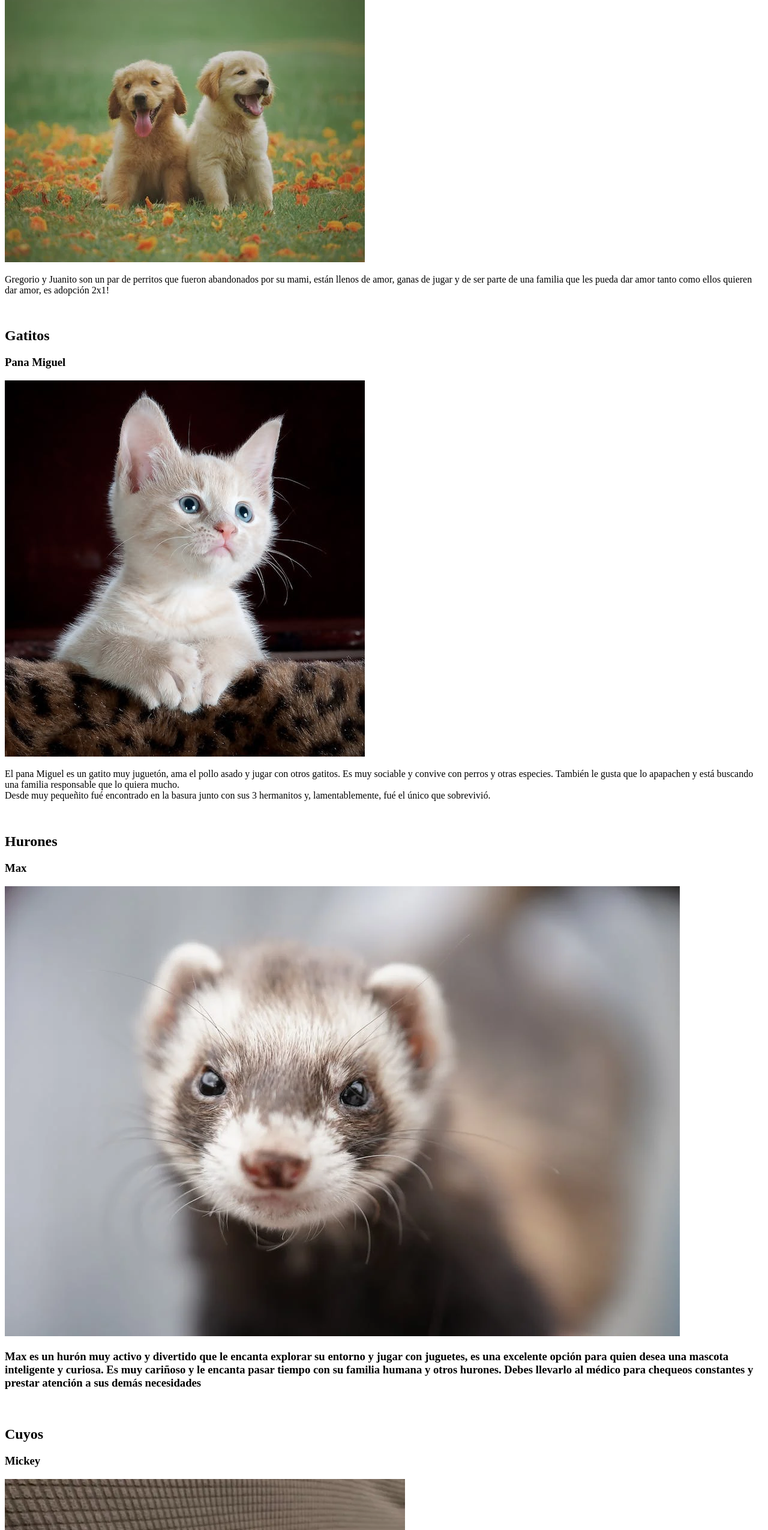
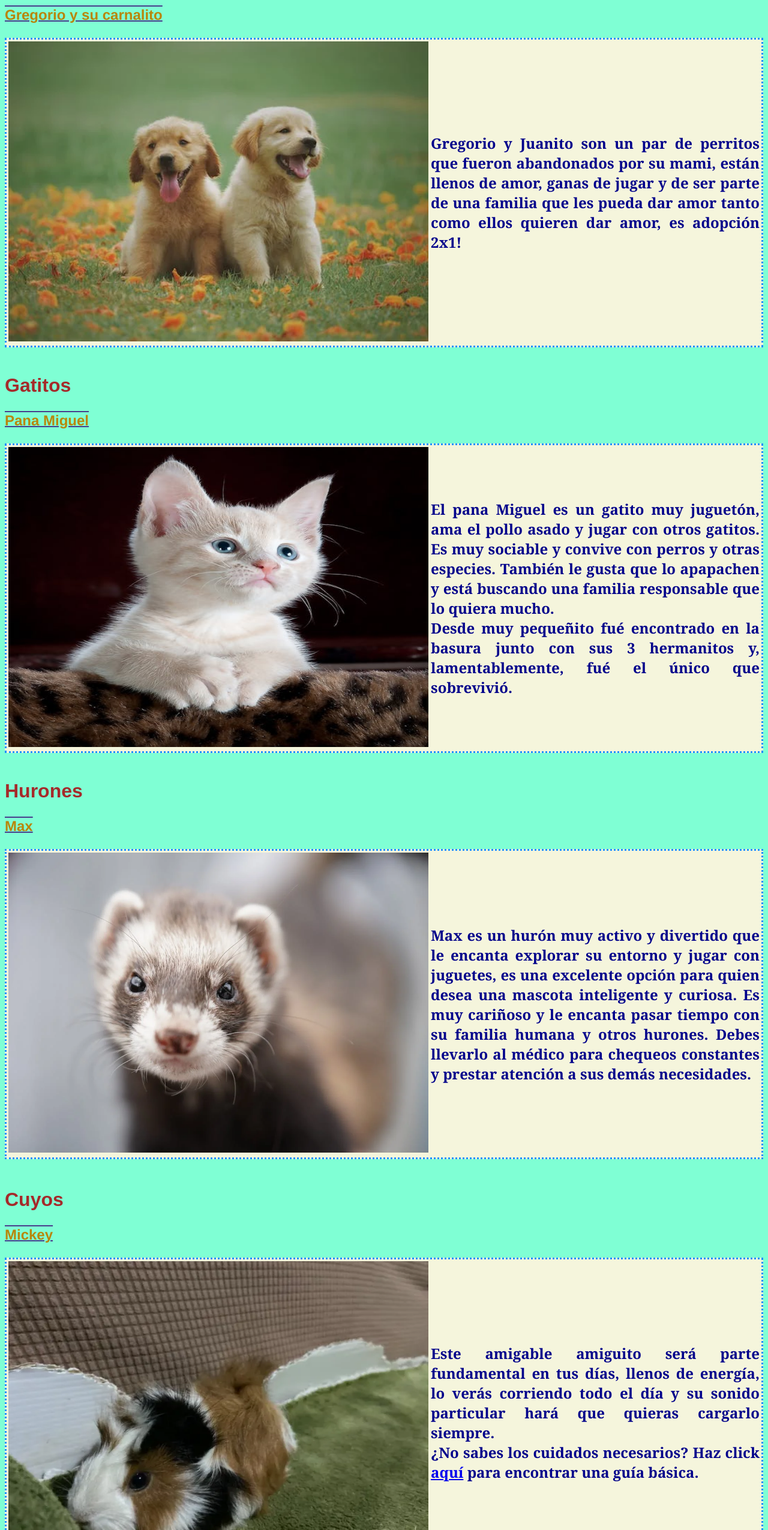
Before and after one commit to CGibAM/Pagina-de-Adopcion, a plain HTML site: page Practica 1/index.html in a window 1280 px wide. Shown: the part 181-2731 px from the top of the page at 60% size. Drawn offline with Linux system fonts and the light colour scheme.

Commit message:
cambios css
Se añaden los elementos de estilo por medio de css

```diff
--- /dev/null
+++ b/Practica 1/assets/style/style.css
@@ -0,0 +1,42 @@
+.imag{
+    width: 700px;
+    height: 500px;
+}
+
+body{
+    background-color: aquamarine;
+}
+
+#title{
+    color: blue;
+    margin: auto auto auto auto;
+    width: 23%;
+    padding: 10px;
+}
+
+.descripcion{
+    font-size: x-large;
+    font-family: Cambria, Cochin, Georgia, Times, 'Times New Roman', serif;
+    color: darkblue;
+    text-align: justify;
+}
+
+.species{
+    font-size: xx-large;
+    font-family: Arial, Helvetica, sans-serif;
+    color: brown;
+}
+
+.alignment{
+    border-style: dotted;
+    border-width: 3px;
+    border-color: dodgerblue;
+    background-color: beige;
+}
+
+.name{
+    color: darkgoldenrod;
+    font-size: x-large;
+    font-family: 'Franklin Gothic Medium', 'Arial Narrow', Arial, sans-serif;
+    text-decoration: underline overline darkslateblue 2px;
+}
--- a/Practica 1/index.html
+++ b/Practica 1/index.html
@@ -6,66 +6,91 @@
     <meta http-equiv="X-UA-Compatible" content="IE=edge">
     <meta name="viewport" content="width=device-width, initial-scale=1.0">
     <title>Adopta, ¡salva una vida!</title>
+    <link rel="stylesheet" href="./assets/style/style.css">
 </head>
 
 
 <body>
-    <h1>Adopta, ¡salva una vida!</h1>
+    <h1 id="title">Adopta, ¡salva una vida!</h1>
 
-    <h2>Perros</h2>
-    <h3>Gregorio y su carnalito</h3>
-    <img src="./Perro.jpg">
-    <p>Gregorio y Juanito son un par de perritos que fueron abandonados por su mami, están llenos de amor, ganas de
-        jugar y de ser parte de una familia que les pueda dar amor tanto como ellos quieren dar amor, es adopción 2x1!
-    </p>
-
+    <h2 class="species">Perros</h2>
+    <h3 class="name">Gregorio y su carnalito</h3>
+    <table class="alignment">
+        <th><img src="./assets/Perro.jpg" class="imag"></th>
+        <th>
+            <p class="descripcion">Gregorio y Juanito son un par de perritos que fueron abandonados por su mami, están
+                llenos de amor, ganas de
+                jugar y de ser parte de una familia que les pueda dar amor tanto como ellos quieren dar amor, es
+                adopción 2x1!
+            </p>
+        </th>
+    </table>
 
     <br>
-    <h2>Gatitos</h2>
-    <h3>Pana Miguel</h3>
-    <img src="./Gato.jpg">
-    <p>El pana Miguel es un gatito muy juguetón, ama el pollo asado y jugar con otros gatitos.
-        Es muy sociable y convive con perros y otras especies. También le gusta que lo apapachen y está buscando una
-        familia responsable que lo quiera mucho.<br>
-        Desde muy pequeñito fué encontrado en la basura junto con sus 3 hermanitos y, lamentablemente, fué el único que
-        sobrevivió.</p>
+    <h2 class="species">Gatitos</h2>
+    <h3 class="name">Pana Miguel</h3>
+    <table class="alignment">
+        <th><img src="./assets/Gato.jpg" class="imag"></th>
+        <th>
+            <p class="descripcion">El pana Miguel es un gatito muy juguetón, ama el pollo asado y jugar con otros
+                gatitos.
+                Es muy sociable y convive con perros y otras especies. También le gusta que lo apapachen y está buscando
+                una familia responsable que lo quiera mucho.<br>
+                Desde muy pequeñito fué encontrado en la basura junto con sus 3 hermanitos y, lamentablemente, fué el
+                único que sobrevivió.</p>
+        </th>
+    </table>
 
     <br>
-    <h2>Hurones</h2>
-    <h3>Max<h3>
-            <img src="./huron.jpg">
-            <p> Max es un hurón muy activo y divertido que le encanta explorar su entorno y jugar con juguetes, es una
+    <h2 class="species">Hurones</h2>
+    <h3 class="name">Max<h3>
+        <table class="alignment">
+            <th><img src="./assets/huron.jpg" class="imag"></th>
+            <th><p class="descripcion"> Max es un hurón muy activo y divertido que le encanta explorar su entorno y jugar
+                con juguetes, es una
                 excelente opción para quien desea una mascota inteligente y curiosa. Es muy cariñoso y le encanta pasar
                 tiempo con su familia humana y otros hurones. Debes llevarlo al médico para chequeos constantes y
-                prestar atención a sus demás necesidades </p>
+                prestar atención a sus demás necesidades. </p>
+        </table></th>
 
             <br>
-            <h2>Cuyos</h2>
-            <h3>Mickey</h3>
-            <img src="./cuyo.jpg">
-            <p>Este amigable amiguito será parte fundamental en tus días, llenos de energía, lo verás corriendo todo el
+    <h2 class="species">Cuyos</h2>
+    <h3 class="name">Mickey</h3>
+        <table class="alignment">
+            <th><img src="./assets/cuyo.jpg" class="imag"></th>
+            <th><p class="descripcion">Este amigable amiguito será parte fundamental en tus días, llenos de energía, lo
+                verás corriendo todo el
                 día y su
                 sonido particular hará que quieras cargarlo siempre.<br> ¿No sabes los cuidados necesarios? Haz click <a
-                    href="https://www.youtube.com/watch?v=pzsYzYb8G8Y" target="_blank">aquí</a> para encontrar una guía básica.</p>
+                    href="https://www.youtube.com/watch?v=pzsYzYb8G8Y" target="_blank">aquí</a> para encontrar una guía
+                básica.</p></th>
+        </table>
 
             <br>
-            <h2>Tortugas</h2>
-            <h3>Mordelon</h3>
-            <img src="./Tortuga.jpg" alt="Mordelon">
-            <p>El es mordelon, no se dejen engañar por su nombre, es una tortuga muy tranquila que gusta de comer frutas
+    <h2 class="species">Tortugas</h2>
+    <h3 class="name">Mordelon</h3>
+        <table class="alignment">
+            <th><img src="./assets/Tortuga.jpg" alt="Mordelon" class="imag"></th>
+            <th><p class="descripcion">El es mordelon, no se dejen engañar por su nombre, es una tortuga muy tranquila que
+                gusta de comer frutas
                 y tomar el sol por la tarde y nadar en una pequeña piscina. Mordelon tiene 5 años y le gustaría ser
                 adoptado. Para conocer un poco mas de los cuidados de las tortugas, Haz click
-                <a href="https://www.kiwoko.com/blogmundoanimal/tortugas-acuaticas-sus-cuidados-y-necesidades/" target="_blank">
-                    aqui</a></p>
+                <a href="https://www.kiwoko.com/blogmundoanimal/tortugas-acuaticas-sus-cuidados-y-necesidades/"
+                    target="_blank">
+                    aqui</a>.
+            </p>
+            </th>
+        </table>
 
-            <br>
-            <h2>Dragones</h2>
-            <h3>Rocky</h3>
-            <img src="./dragon.jpg" alt="Un dragonsito morado">
-            <br>
-            <p>Este es Rocky, es un dragón macho que fue rescatado de un castillo y se quedó sin su mami. Es de tipo
-                escupe fuego y todavía no sabe volar bien. Se alimenta de insectos y es muy juguetón</p>
-
+        <br>
+    <h2 class="species">Dragones</h2>
+    <h3 class="name">Rocky</h3>
+        <table class="alignment">
+            <th><img src="./assets/dragon.jpg" alt="Un dragonsito morado" class="imag"></th>
+            <th><p class="descripcion">Este es Rocky, es un dragón macho que fue rescatado de un castillo y se quedó sin su
+                mami. Es de tipo
+                escupe fuego y todavía no sabe volar bien. Se alimenta de insectos y es muy juguetón.</p></th>
+            </table>
 </body>
 
 </html>
```
Also changed, not shown: Practica 1/assets/Gato.jpg (added), Practica 1/assets/Perro.jpg (added), Practica 1/assets/Tortuga.jpg (added), Practica 1/assets/cuyo.jpg (added), Practica 1/assets/dragon.jpg (added), Practica 1/assets/huron.jpg (added).
